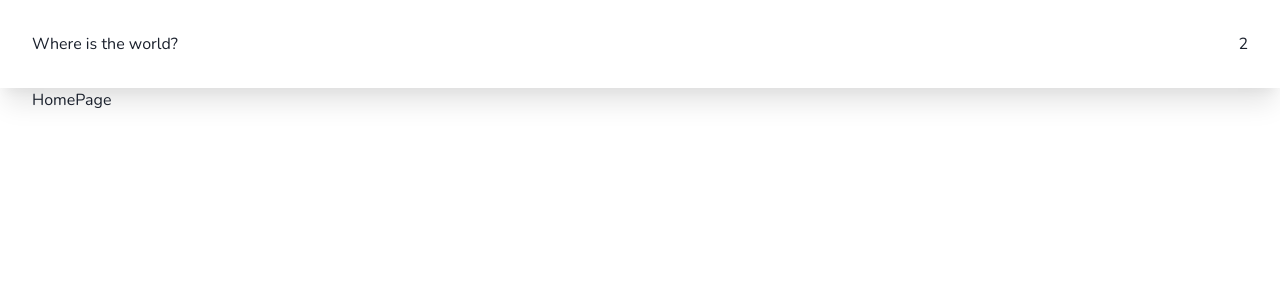
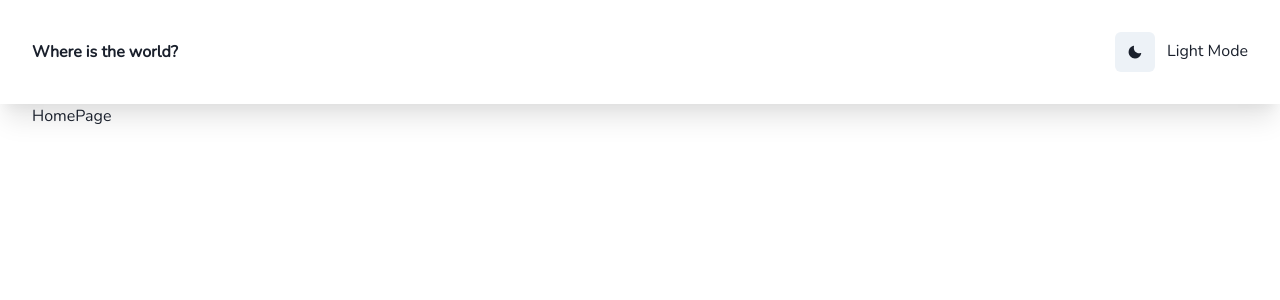
Before and after one commit to berezin787/countries-spa, a React (Vite) app: page / in a window 1280 px wide. Shown: the top 300 px of the page. Built offline with nearby package versions, Linux system fonts and the light colour scheme.

Commit message:
update Header component

```diff
--- a/src/components/Header/Header.module.css
+++ b/src/components/Header/Header.module.css
@@ -1,5 +1,13 @@
 .header {
+  align-items: center;
   justify-content: space-between;
-  align-items: center;
   padding: 2rem 0;
+  font-weight: 800;
+  font-size: 16px;
 }
+
+.color-mode-title {
+  font-weight: 300;
+  margin-left: 0.75rem;
+  text-transform: capitalize;
+}
--- a/src/components/Header/Header.tsx
+++ b/src/components/Header/Header.tsx
@@ -1,7 +1,8 @@
 import { FC } from 'react';
 import classNames from 'classnames';
 import styles from './Header.module.css';
-import { Box, Flex, useColorMode } from '@chakra-ui/react';
+import { Box, Flex, IconButton, useColorMode } from '@chakra-ui/react';
+import { MoonIcon, SunIcon } from '@chakra-ui/icons';
 import { Container } from '../Container/Container.tsx';
 
 export const Header: FC = () => {
@@ -12,7 +13,13 @@ export const Header: FC = () => {
         <Flex className={classNames(styles.header)}>
           <Box>Where is the world?</Box>
           <Box onClick={toggleColorMode}>
-            2
+            <IconButton
+              icon={colorMode === 'light' ? <MoonIcon /> : <SunIcon />}
+              fontSize='sm'
+            />
+            <span
+              className={classNames(styles['color-mode-title'])}
+            >{colorMode} mode</span>
           </Box>
         </Flex>
       </Container>
```
